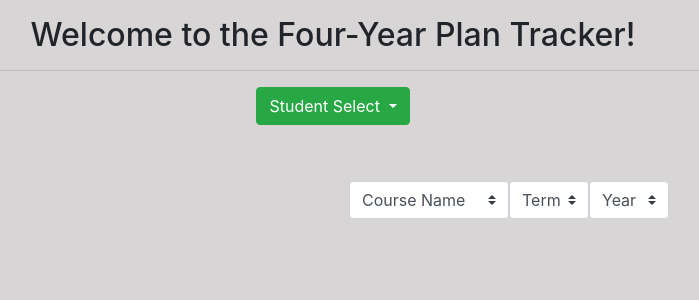
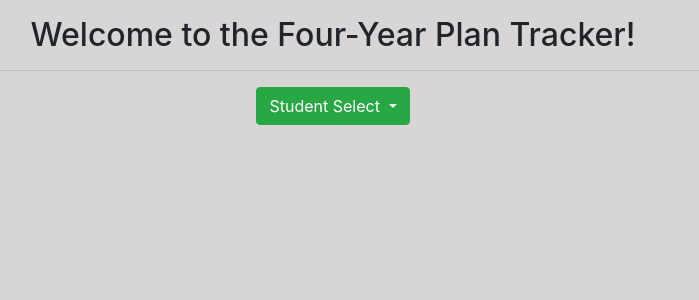
Before and after one commit to river-veek/four-year-plan-tracker, a Flask app: page / in a window 1280 px wide. Shown: the top 300 px of the page, without its empty margins (307-1006 px from the left). Run offline with Flask 2, Linux system fonts and the light colour scheme; some libraries are stand-ins or nearby versions.

Commit message:
Removed old buttons, added toggle functionality on login to toggle new buttons, connected new buttons to table

```diff
--- a/templates/ui.html
+++ b/templates/ui.html
@@ -65,20 +65,20 @@
 					<div class="col-md-6 my-4">
 
 
-						<div class="btn-group" role="group" aria-label="Basic example">
-							<select class="custom-select" style="width: 50%">
+						<div class="btn-group" id="button-row" role="group" aria-label="Basic example" style="display: none;">
+							<select class="custom-select" id='courses' style="width: 50%">
 							  <option selected>Course Name</option>
 							  <option value="1">One</option>
 							  <option value="2">Two</option>
 							  <option value="3">Three</option>
 							</select>
-							<select class="custom-select" style="width: 25%">
+							<select class="custom-select" id='terms' style="width: 25%">
 							  <option selected>Term</option>
 							  <option value="1">One</option>
 							  <option value="2">Two</option>
 							  <option value="3">Three</option>
 							</select>
-							<select class="custom-select" style="width: 25%">
+							<select class="custom-select" id='year' style="width: 25%">
 							  <option selected>Year</option>
 							  <option value="1">One</option>
 							  <option value="2">Two</option>
```
